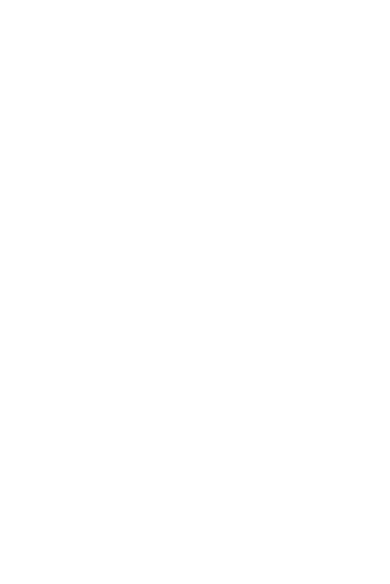
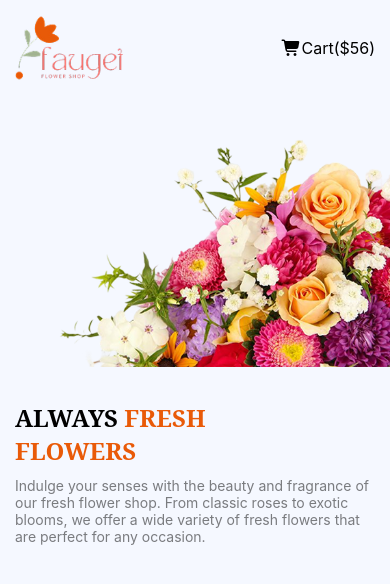
Before and after one commit to Mahdi-7EA/B12A02-Responsive-Flowers, a plain HTML site: page index.html in a window 390 px wide. Drawn offline with Linux system fonts and the light colour scheme.

Commit message:
added Banner section

```diff
--- a/index.html
+++ b/index.html
@@ -1,11 +1,52 @@
 <!DOCTYPE html>
 <html lang="en">
-<head>
-    <meta charset="UTF-8">
-    <meta name="viewport" content="width=device-width, initial-scale=1.0">
-    <title>Document</title>
-</head>
-<body>
+  <head>
+    <meta charset="UTF-8" />
+    <meta name="viewport" content="width=device-width, initial-scale=1.0" />
+    <title>B12A02-Responsive-Flowers</title>
+    <link rel="stylesheet" href="style.css" />
+    <link
+      rel="stylesheet"
+      href="https://cdnjs.cloudflare.com/ajax/libs/font-awesome/7.0.0/css/all.min.css"
+      integrity="sha512-DxV+EoADOkOygM4IR9yXP8Sb2qwgidEmeqAEmDKIOfPRQZOWbXCzLC6vjbZyy0vPisbH2SyW27+ddLVCN+OMzQ=="
+      crossorigin="anonymous"
+      referrerpolicy="no-referrer"
+    />
+  </head>
+  <body class="inter-font">
+    <div class="container">
+      <header>
+        <nav class="nav-container">
+          <img class="logo-img" src="assets/logo.png" alt="" />
+          <ul class="nav-menu">
+            <li class="hidden-phone font-bold .dark-1">Home</li>
+            <li class="hidden-phone ash-color">Shop</li>
+            <li class="hidden-phone ash-color">About us</li>
+            <li><i class="fa-solid fa-cart-shopping"></i>Cart($56)</li>
+          </ul>
+        </nav>
+        <section class="hero">
+          <div class="hero-content">
+            <h2 class="noto-serif-font">
+              <span class="dark">ALWAYS</span>
+              <span class="orange-color">FRESH<br />FLOWERS</span>
+            </h2>
+            <p>
+              Indulge your senses with the beauty and fragrance of our fresh
+              flower shop. From classic roses to exotic blooms, we offer a wide
+              variety of fresh flowers that are perfect for any occasion.
+            </p>
+          </div>
+          <div>
+            <img class="hero-img" src="assets/hero-flower.png" alt="" />
+          </div>
+        </section>
+      </header>
+      <main>
+        <section class="Plants Section">
 
-</body>
+        </section>
+      </main>
+    </div>
+  </body>
 </html>
--- a/style.css
+++ b/style.css
@@ -0,0 +1,156 @@
+* {
+  margin: 0;
+  padding: 0;
+  box-sizing: border-box;
+}
+
+/* font style */
+
+@import url("https://fonts.googleapis.com/css2?family=Inter:ital,opsz,wght@0,14..32,100..900;1,14..32,100..900&family=Noto+Serif:ital,wght@0,100..900;1,100..900&display=swap");
+
+.inter-font {
+  font-family: "Inter", sans-serif;
+  font-optical-sizing: auto;
+  font-weight: 400;
+  font-style: normal;
+}
+
+.noto-serif-font {
+  font-family: "Noto Serif", serif;
+  font-optical-sizing: auto;
+  font-weight: 400;
+  font-style: normal;
+  font-variation-settings: "wdth" 100;
+}
+
+.font-bold {
+  font-weight: 800;
+}
+
+/* sheared styles */
+body {
+  background-color: rgba(245, 248, 255, 1);
+}
+
+.container {
+  width: 1140px;
+  margin: 30px auto;
+}
+
+.dark {
+  color: black;
+}
+.dark-1 {
+  color: rgba(37, 36, 50, 1);
+}
+.ash-color {
+  color: rgba(137, 135, 161, 1);
+}
+
+.orange-color {
+  color: rgba(233, 90, 8, 1);
+}
+
+/* nav styles */
+.nav-container {
+  display: flex;
+  justify-content: space-between;
+  align-items: center;
+}
+
+.logo-img {
+  width: 135px;
+  height: auto;
+  object-fit: cover;
+}
+
+.nav-menu {
+  display: flex;
+  gap: 48px;
+}
+
+.nav-menu > li {
+  list-style: none;
+}
+
+/* hero section styles */
+.hero {
+  display: flex;
+  align-items: end;
+  margin-top: 106px;
+  justify-content: space-between;
+  /* border: 1px solid black; */
+}
+
+.hero-content {
+  width: 570px;
+  height: 299px;
+  flex: 1;
+  /* border: 1px solid black; */
+}
+
+.hero-content > h2 {
+  margin-top: 30px;
+  margin-bottom: 10px;
+  font-weight: 800;
+  font-size: 4.0625rem;
+}
+
+.hero-content > p {
+  font-weight: 400;
+  font-size: 1.375rem;
+  color: rgba(0, 0, 0, 0.5);
+}
+
+.hero-img {
+  width: 100%;
+  flex: 1;
+  /* border: 1px solid black; */
+}
+/* responsive styles */
+@media screen and (max-width: 576px) {
+  .container {
+    width: 100%;
+    margin: 0;
+  }
+
+  .hidden-phone {
+    display: none;
+  }
+
+  .logo-img {
+    width: 30%;
+  }
+
+  /* nav styles */
+  .nav-container {
+    padding: 15px;
+  }
+
+  /* hero styles */
+  .hero {
+    flex-direction: column-reverse;
+    align-items: center;
+    margin-top: 28px;
+  }
+
+  .hero-content {
+    width: 100%;
+    height: auto;
+    padding: 15px;
+    padding-top: 0;
+  }
+
+  .hero-content > h2 {
+    font-size: 1.5rem;
+  }
+
+  .hero-content > p {
+    font-size: 0.875rem;
+  }
+
+  .hero-img {
+    max-width: 100%;
+    height: auto;
+  }
+}
```
